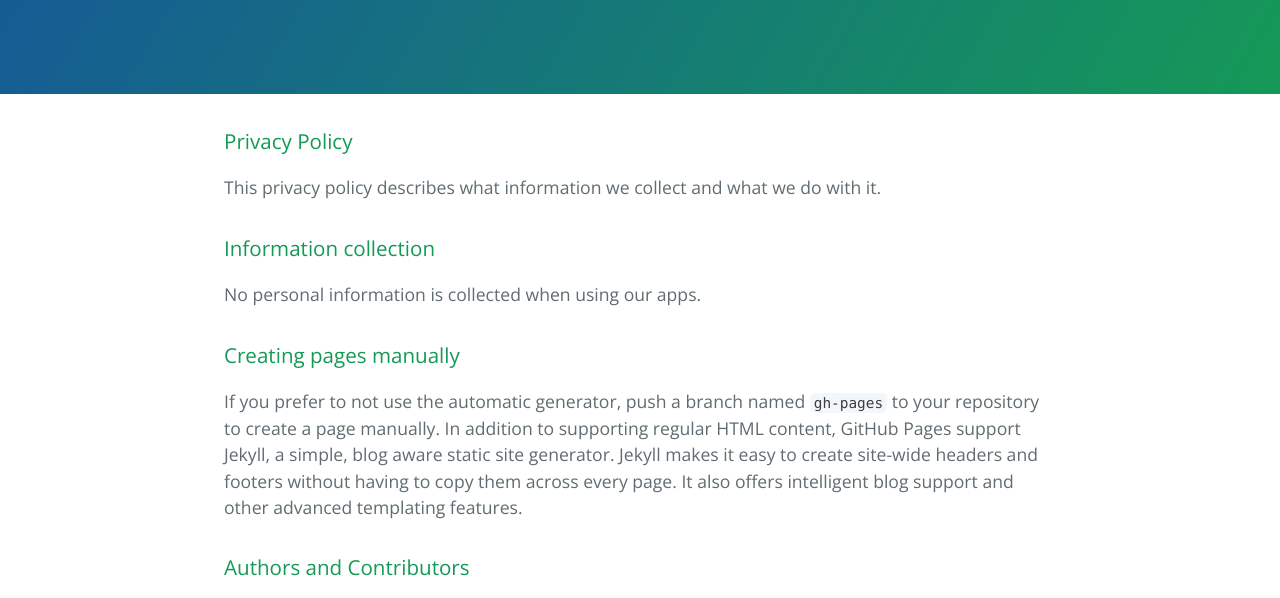
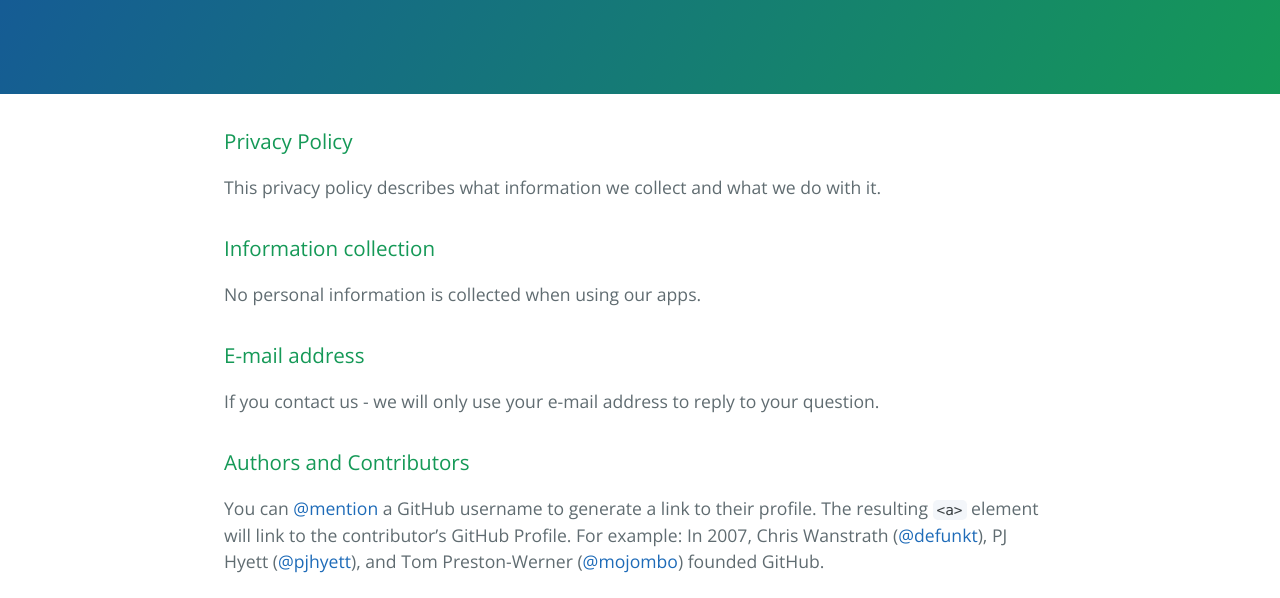
Before and after one commit to illusion-soft/illusion-soft.github.io, a plain HTML site: page index.html in a window 1280 px wide. Shown: the part 176-774 px from the top of the page. Drawn offline with nearby package versions, Linux system fonts and the light colour scheme.

Commit message:
Update index.html

```diff
--- a/index.html
+++ b/index.html
@@ -27,9 +27,9 @@
 <p>No personal information is collected when using our apps.</p>
 
 <h3>
-<a id="creating-pages-manually" class="anchor" href="#creating-pages-manually" aria-hidden="true"><span aria-hidden="true" class="octicon octicon-link"></span></a>Creating pages manually</h3>
+<a id="creating-pages-manually" class="anchor" href="#creating-pages-manually" aria-hidden="true"><span aria-hidden="true" class="octicon octicon-link"></span></a>E-mail address</h3>
 
-<p>If you prefer to not use the automatic generator, push a branch named <code>gh-pages</code> to your repository to create a page manually. In addition to supporting regular HTML content, GitHub Pages support Jekyll, a simple, blog aware static site generator. Jekyll makes it easy to create site-wide headers and footers without having to copy them across every page. It also offers intelligent blog support and other advanced templating features.</p>
+<p>If you contact us - we will only use your e-mail address to reply to your question.</p>
 
 <h3>
 <a id="authors-and-contributors" class="anchor" href="#authors-and-contributors" aria-hidden="true"><span aria-hidden="true" class="octicon octicon-link"></span></a>Authors and Contributors</h3>
```
